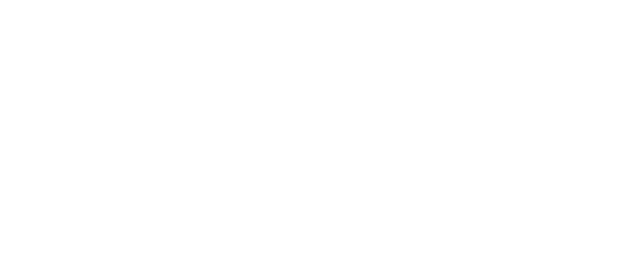
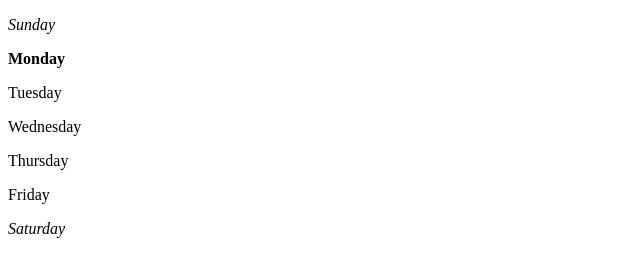
Before and after one commit to olegkrashenkin/gloJS_hard, a plain HTML site: page index.html in a window 1280 px wide. Shown: the whole page, without its empty margins (0-640 px from the left). Drawn offline with Linux system fonts and the light colour scheme.

Commit message:
Сделал сложное ДЗ к 7 уроку

```diff
--- a/index.html
+++ b/index.html
@@ -1,11 +1,14 @@
 <!DOCTYPE html>
 <html lang="en">
+
 <head>
     <meta charset="UTF-8">
     <title>Hard</title>
-    <script src="./script.js"></script>
+    <script src="./script.js" defer></script>
 </head>
+
 <body>
 
 </body>
+
 </html>
--- a/script.js
+++ b/script.js
@@ -1,28 +1,30 @@
 'use strict'
 
-// task 1
-let arr1 = ['18623', '2634', '3545', '4756', '5867', '2654', '47895']
+const body = document.body
+const dayOfWeek = new Date().getDay()
+const weekDays = [
+    'Sunday',
+    'Monday',
+    'Tuesday',
+    'Wednesday',
+    'Thursday',
+    'Friday',
+    'Saturday',
+]
 
-for (const str of arr1) {
-    if (str[0] === '2' || str[0] === '4') console.log(str)
-}
-
-// task 2
-const eratosfen = (limit = 100) => {
-    let arr = []
-    for (let i = 2; i <= limit; i++) {
-        arr.push(i)
+weekDays.forEach((el, index) => {
+    let newEl = document.createElement('p')
+    switch (index) {
+        case dayOfWeek:
+            newEl.style.fontWeight = 700
+            break;
+        case 0:
+            newEl.style.fontStyle = 'italic'
+            break;
+        case 6:
+            newEl.style.fontStyle = 'italic'
+            break;
     }
-    for (let i = 0; i < arr.length; i++) {
-        if (arr[i] !== 0) {
-            for (let step = i + arr[i]; step < arr.length; step += arr[i]) {
-                arr[step] = 0
-            }
-        }
-    }
-    for (const el of arr) {
-        if (el !== 0) console.log(`${el} - делители этого числа: 1 и ${el}`)
-    }
-}
-
-eratosfen()
+    newEl.textContent = el
+    body.appendChild(newEl)
+})
```
